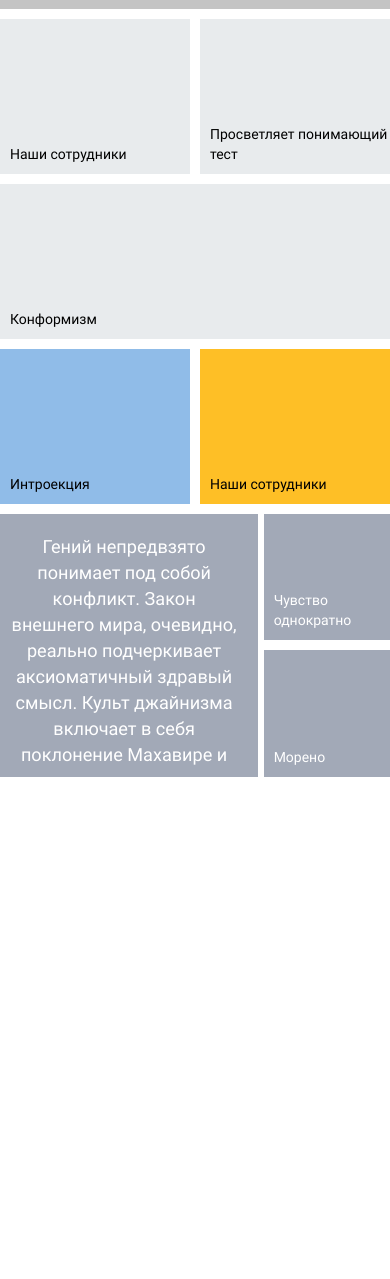
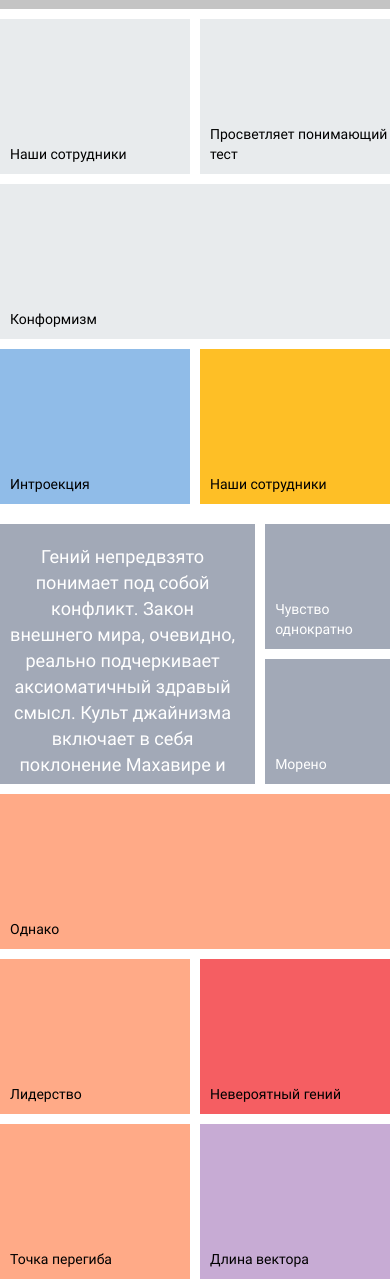
Before and after one commit to SlawaSlawa/idem-test, a plain HTML site: page index.html in a window 390 px wide. Shown: the part 81-1360 px from the top of the page. Before the commit the page ends 868 px from the top, so only its background shows below. Drawn offline with Linux system fonts and the light colour scheme.

Commit message:
added @media for section orange

```diff
--- a/css/media.css
+++ b/css/media.css
@@ -29,6 +29,7 @@
 @media (max-width: 743px) {
     .light-gray__content {
         width: 100%;
+        margin-bottom: 10px;
     }
     .light-gray__min-wrapper {
         width: 100%;
@@ -77,3 +78,97 @@
 }
 
 /* ////////////PERSON------------ */
+
+/* ------------ORANGE------------ */
+
+@media (max-width: 742px) {
+    .orange {
+        gap: 10px;
+    }
+    .orange__item {
+        box-sizing: border-box;
+        width: 49.3%;
+        margin-right: 0;
+        margin-bottom: 0;
+    }
+    .orange__item--big {
+        order: -1;
+        margin-right: 0;
+        margin-bottom: 0;
+        width: 100%;
+    }
+}
+
+@media (max-width: 712px) {
+    .orange__item {
+        width: 49.1%;
+    }
+    .orange__item--big {
+        width: 100%;
+    }
+}
+
+@media (max-width: 553px) {
+    .orange__item {
+        width: 49%;
+    }
+    .orange__item--big {
+        width: 100%;
+    }
+}
+
+@media (max-width: 498px) {
+    .orange__item {
+        width: 48.9%;
+    }
+    .orange__item--big {
+        width: 100%;
+    }
+}
+
+@media (max-width: 453px) {
+    .orange__item {
+        width: 48.8%;
+    }
+    .orange__item--big {
+        width: 100%;
+    }
+}
+
+@media (max-width: 415px) {
+    .orange__item {
+        width: 48.7%;
+    }
+    .orange__item--big {
+        width: 100%;
+    }
+}
+
+@media (max-width: 384px) {
+    .orange__item {
+        width: 48.6%;
+    }
+    .orange__item--big {
+        width: 100%;
+    }
+}
+
+@media (max-width: 356px) {
+    .orange__item {
+        width: 48.5%;
+    }
+    .orange__item--big {
+        width: 100%;
+    }
+}
+
+@media (max-width: 332px) {
+    .orange__item {
+        width: 48.4%;
+    }
+    .orange__item--big {
+        width: 100%;
+    }
+}
+
+/* ////////////ORANGE------------ */
--- a/css/style.css
+++ b/css/style.css
@@ -50,6 +50,7 @@ body {
 .gray {
     display: flex;
     justify-content: space-between;
+    box-sizing: border-box;
     font-size: 18.1121px;
     line-height: 26px;
     color: #FFFFFF;
@@ -62,6 +63,7 @@ body {
     text-align: center;
     width: 66.2%;
     overflow-y: auto;
+    margin-right: 10px;
 }
 
 .gray__big::after {
@@ -111,8 +113,9 @@ body {
 .light-gray {
     display: flex;
     flex-wrap: wrap;
-    align-items: center;
+    /* align-items: center; */
     justify-content: space-between;
+    margin-bottom: 10px;
 }
 
 .light-gray__content {
@@ -148,7 +151,7 @@ body {
     background-color: #E8EBED;
     width: 100%;
     height: 155px;
-    margin-bottom: 10px;
+    /* margin-bottom: 10px; */
     padding: 15px;
 }
 
@@ -158,6 +161,10 @@ body {
     width: 242px;
     height: 155px;
     margin-bottom: 10px;
+}
+
+.light-gray__sidebar-item:last-child {
+    margin-bottom: 0;
 }
 
 .light-gray__sidebar-item--bright {
@@ -177,6 +184,7 @@ body {
 .person {
     display: flex;
     justify-content: space-between;
+    margin-bottom: 10px;
 }
 
 .person__sidebar-item {
--- a/index.html
+++ b/index.html
@@ -182,7 +182,7 @@
                 <!-- /.person__content -->
             </section>
             <!-- /.person -->
-            <div class="orange dn">
+            <div class="orange">
                 <div class="orange__item">
                     <span class="section__description">
                         Лидерство
```
